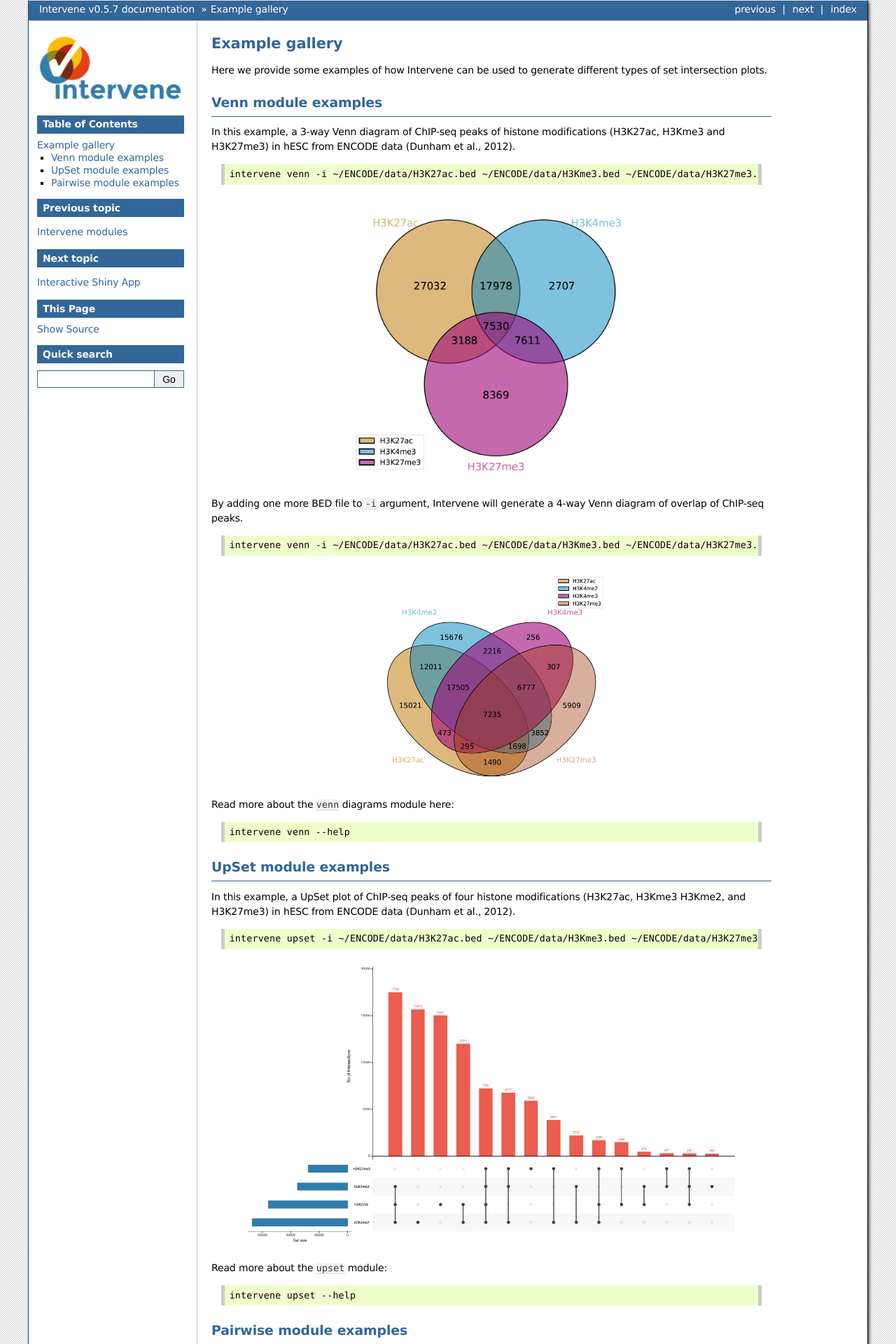
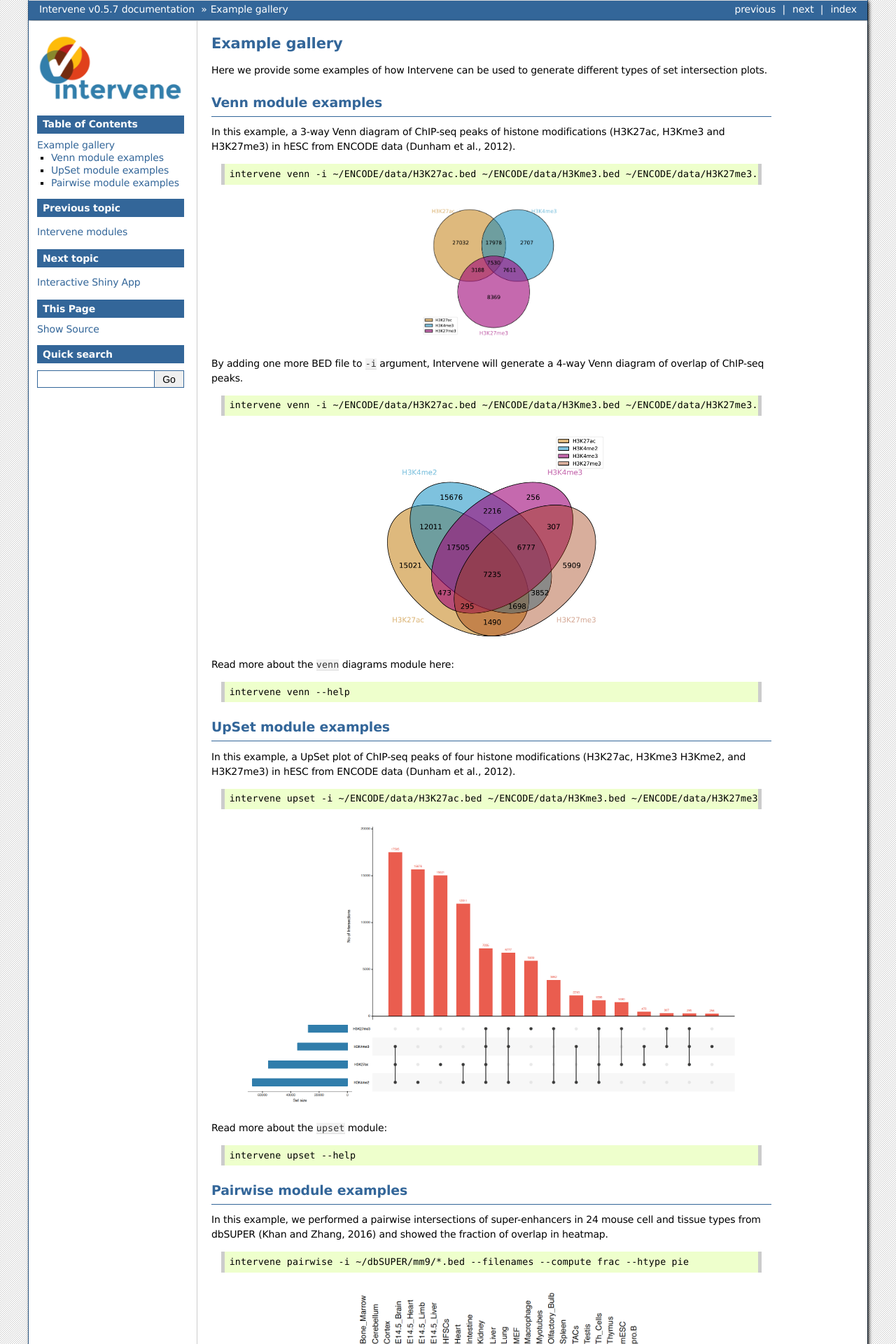
Before and after one commit to asntech/intervene, a Sphinx documentation site: the page built from docs/examples.rst, in a window 1280 px wide. Shown: the top 1920 px of the page at 70% size. Built offline with Sphinx 7.4.7, drawn with Linux system fonts in a browser that asks for light colours.

Commit message:
Updated docs

```diff
--- a/docs/examples.rst
+++ b/docs/examples.rst
@@ -13,7 +13,7 @@
     intervene venn -i ~/ENCODE/data/H3K27ac.bed ~/ENCODE/data/H3Kme3.bed ~/ENCODE/data/H3K27me3.bed --filenames
 
 .. figure:: img/venn3way.png
-   :height: 400px
+   :height: 200px
    :alt: 3-way Venn diagram
    :align: center
 
@@ -65,7 +65,7 @@
     intervene pairwise -i ~/dbSUPER/mm9/*.bed --filenames --compute frac --htype pie
 
 .. figure:: img/pairwise_pie.png
-   :height: 600px
+   :height: 500px
    :alt: Pairwise heatmap
    :align: center
 
@@ -76,7 +76,7 @@
     intervene pairwise -i ~/dbSUPER/mm9/*.bed --filenames --compute frac --htype color
 
 .. figure:: img/pairwise_color.png
-   :height: 600px
+   :height: 500px
    :alt: Pairwise heatmap
    :align: center
 
@@ -87,7 +87,7 @@
     intervene pairwise -i ~/dbSUPER/mm9/*.bed --filenames --compute frac --htype tribar
 
 .. figure:: img/pairwise_tribar.png
-   :height: 600px
+   :height: 500px
    :alt: Pairwise heatmap
    :align: center
 
--- a/docs/shinyapp.rst
+++ b/docs/shinyapp.rst
@@ -7,9 +7,8 @@
 Intervene Shiny App provides an interactive interface for intersection and effective visualization of gene or genomic region sets. Currently, Shiny app does not acccept genomic regions as input, but the text files generated by Interve's command line interface can be easily uploaded to further explore and customize the plots in an interactive way. Intervene has three modules: venn to generate Venn diagrams of up-to 6 sets, upset to generate UpSet plots of more than 3 sets and pairwise to compute and visualize pariwise intersections as clustered heatmap.
 
 .. figure:: img/shinyapp_main.png
-   :height: 600px
    :alt: Interactive Shiny App
-   :align: center
+
 
 Venn module
 ===========
```
